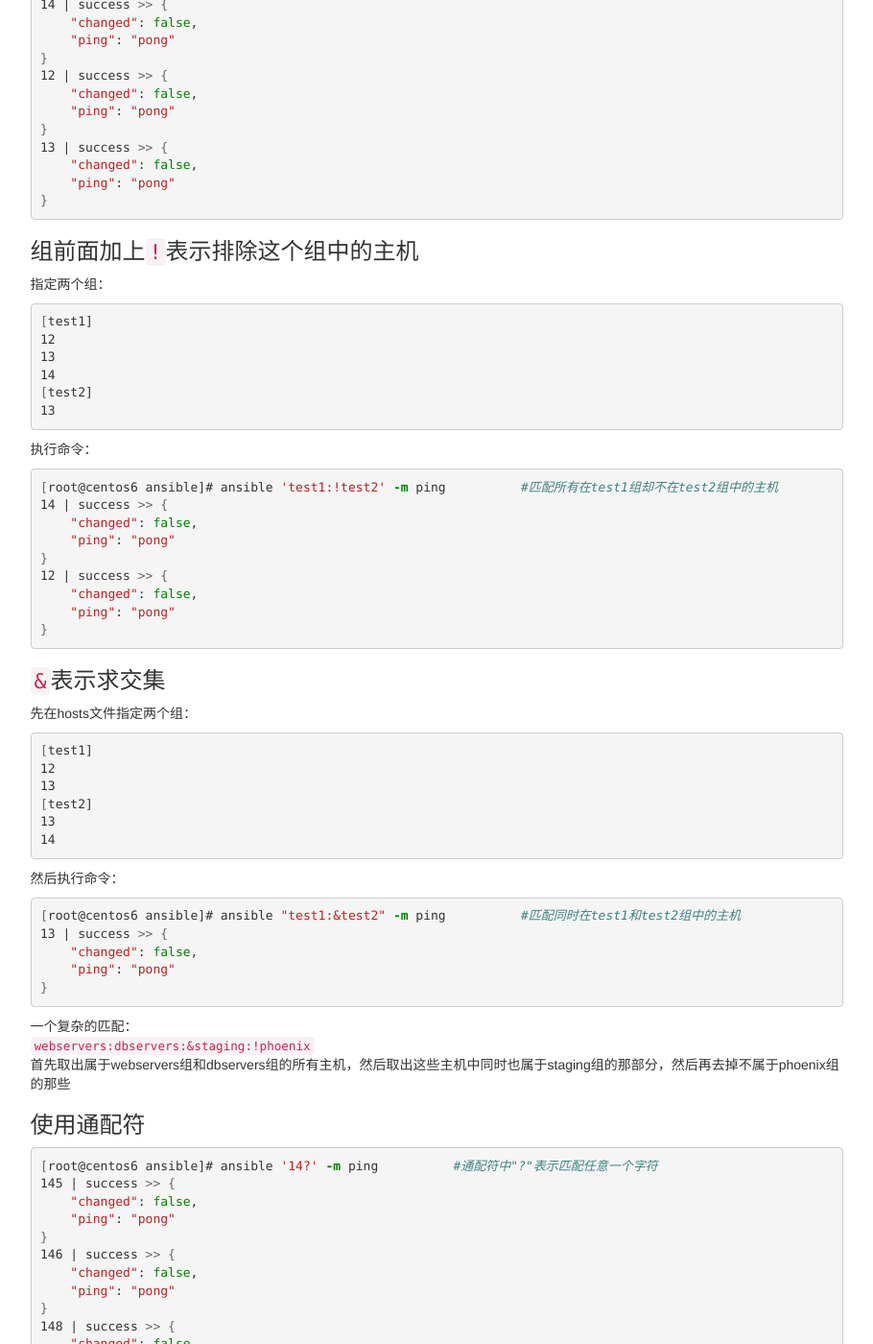
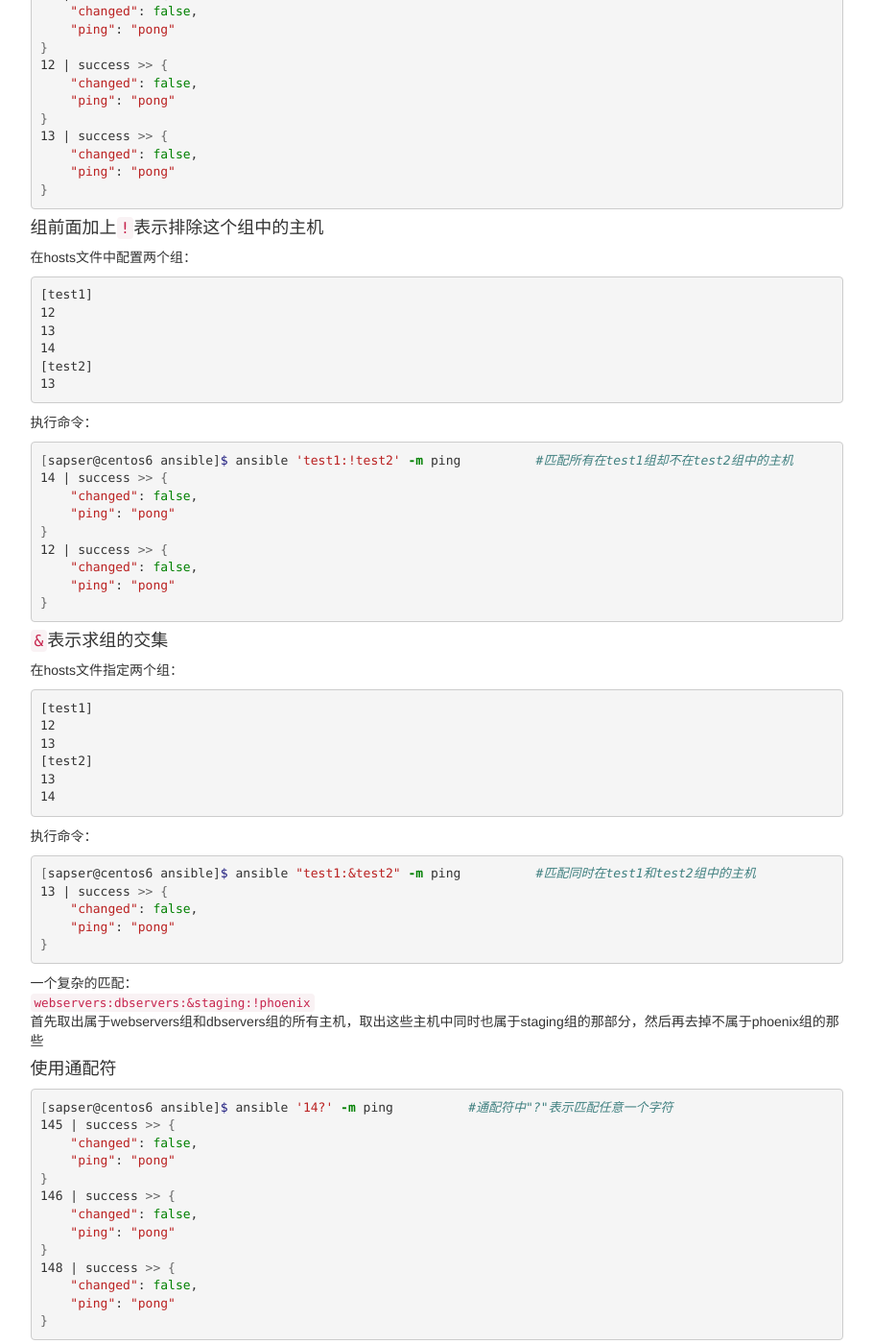
Before and after one commit to sapser/sapser.github.io, a Jekyll site: the page built from _posts/2014-07-05-ansible-host-pattern.md, in a window 1280 px wide and 1400 px high, scrolled down 1244 px. Shown: the whole window at 96% size, without its empty margins (331-1241 px from the left). Built offline with Jekyll 4.4.1, drawn with Linux system fonts in a browser that asks for light colours; Markdown is read by kramdown in place of the engine named in the settings; some of the changed text lies outside the part shown.

Commit message:
使用redcarpet来解释md文件

````diff
--- a/_config.yml
+++ b/_config.yml
@@ -1,11 +1,21 @@
 baseurl: http://sapser.github.io
 timezone: Asia/Shanghai
 encoding: utf-8
-#markdown: kramdown
-#markdown: redcarpet
-markdown: rdiscount
+
+#mardown解释器
+#redcarpet支持```python这种语法
+markdown: redcarpet
+#支持markdown扩展名
+markdown_ext:  markdown,mkdown,mkdn,mkd,md
+
+#使用pygments来高亮代码
 highlighter: pygments
+
+#uri格式
 permalink: /:categories/:year/:month/:day/:title
+
+#阻止Liquid Exception: highlight tag was never closed错误
+excerpt_separator: ""
 
 author: sapser
 author_mail: sapser@126.com
--- a/_layouts/post.html
+++ b/_layouts/post.html
@@ -7,6 +7,8 @@
     {{ page.date | date: "%b %-d, %Y" }}
     {% for category in page.categories %} • {{ category }}{% endfor %}
 </p>
+
+<br />
 
 {{ content }}
 
--- a/_posts/2014-07-05-ansible-host-pattern.md
+++ b/_posts/2014-07-05-ansible-host-pattern.md
@@ -6,24 +6,29 @@
 ---
 
 ansible可以使用多种`host pattern`来指定远程主机，用在如下两个地方：
-+ 命令行`ansible [host pattern] -m module -a arguments`
-+ playbook中通过`- hosts: [host pattern]`来指定要执行该play的远程主机
+<ul>
+<li>命令行<code>ansible [host pattern] -m module -a arguments</code></li>
+<li>playbook中通过<code>- hosts: [host pattern]</code>来指定要执行该play的远程主机</li>
+</ul>
 
-### 匹配hosts中所有主机
-{% highlight bash %}
+
+#### 匹配hosts中所有主机
+```bash
 ansible all -m ping
+或
 ansible '*' -m ping
-{% endhighlight %}
+```
 
-### 指定单个组或主机
-{% highlight bash %}
-[root@centos6 ansible]# ansible 12 -m ping
+
+#### 指定单个组或主机
+```bash
+[sapser@centos6 ansible]$ ansible 12 -m ping       #只匹配12这台主机
 12 | success >> {
     "changed": false,
     "ping": "pong"
 }
 
-[root@centos6 ansible]# ansible test1 -m ping
+[sapser@centos6 ansible]$ ansible test1 -m ping        #匹配test1组内的所有主机
 12 | success >> {
     "changed": false,
     "ping": "pong"
@@ -32,21 +37,24 @@
     "changed": false,
     "ping": "pong"
 }
-{% endhighlight %}
+```
 
-### 多个用`:`隔开的组，表示匹配这些组中的任一主机
-指定两个组：
-{% highlight bash %}
+
+#### 多个用`:`隔开的组，表示匹配这些组中的所有主机
+在hosts文件中配置两个组：
+
+```bash
 [test1]
 12
 13
 [test2]
 13
 14
-{% endhighlight %}
+```
 执行命令：
-{% highlight bash %}
-[root@centos6 ansible]# ansible "test1:test2" -m ping               #同时属于多个组的主机只会执行一次
+
+```bash
+[sapser@centos6 ansible]$ ansible "test1:test2" -m ping               #同时属于多个组的主机只会执行一次
 14 | success >> {
     "changed": false,
     "ping": "pong"
@@ -59,21 +67,24 @@
     "changed": false,
     "ping": "pong"
 }
-{% endhighlight %}
+```
 
-### 组前面加上`!`表示排除这个组中的主机
-指定两个组：
-{% highlight bash %}
+
+#### 组前面加上`!`表示排除这个组中的主机
+在hosts文件中配置两个组：
+
+```
 [test1]
 12
 13
 14
 [test2]
 13
-{% endhighlight %}
+```
 执行命令：
-{% highlight bash %}
-[root@centos6 ansible]# ansible 'test1:!test2' -m ping          #匹配所有在test1组却不在test2组中的主机
+
+```bash
+[sapser@centos6 ansible]$ ansible 'test1:!test2' -m ping          #匹配所有在test1组却不在test2组中的主机
 14 | success >> {
     "changed": false,
     "ping": "pong"
@@ -82,34 +93,37 @@
     "changed": false,
     "ping": "pong"
 }
-{% endhighlight %}
+```
 
-### `&`表示求交集
-先在hosts文件指定两个组：
-{% highlight bash %}
+
+#### `&`表示求组的交集
+在hosts文件指定两个组：
+
+```
 [test1]
 12
 13
 [test2]
 13
 14
-{% endhighlight %}
-然后执行命令：
-{% highlight bash %}
-[root@centos6 ansible]# ansible "test1:&test2" -m ping          #匹配同时在test1和test2组中的主机
+```
+执行命令：
+
+```bash
+[sapser@centos6 ansible]$ ansible "test1:&test2" -m ping          #匹配同时在test1和test2组中的主机
 13 | success >> {
     "changed": false,
     "ping": "pong"
 }
-{% endhighlight %}
-
+```
 一个复杂的匹配：
 `webservers:dbservers:&staging:!phoenix`
-首先取出属于webservers组和dbservers组的所有主机，然后取出这些主机中同时也属于staging组的那部分，然后再去掉不属于phoenix组的那些
+首先取出属于webservers组和dbservers组的所有主机，取出这些主机中同时也属于staging组的那部分，然后再去掉不属于phoenix组的那些
 
-### 使用通配符
-{% highlight bash %}
-[root@centos6 ansible]# ansible '14?' -m ping          #通配符中"?"表示匹配任意一个字符
+
+#### 使用通配符
+```bash
+[sapser@centos6 ansible]$ ansible '14?' -m ping          #通配符中"?"表示匹配任意一个字符
 145 | success >> {
     "changed": false,
     "ping": "pong"
@@ -122,11 +136,12 @@
     "changed": false,
     "ping": "pong"
 }
-{% endhighlight %}
+```
 
-### 以`~`开头表示使用正则表达式
-{% highlight bash %}
-[root@centos6 ansible]# ansible '~test.*' -m ping
+
+#### 以`~`开头表示使用正则表达式
+```bash
+[sapser@centos6 ansible]$ ansible '~test.*' -m ping
 12 | success >> {
     "changed": false,
     "ping": "pong"
@@ -139,4 +154,4 @@
     "changed": false,
     "ping": "pong"
 }
-{% endhighlight %}
+```
````
